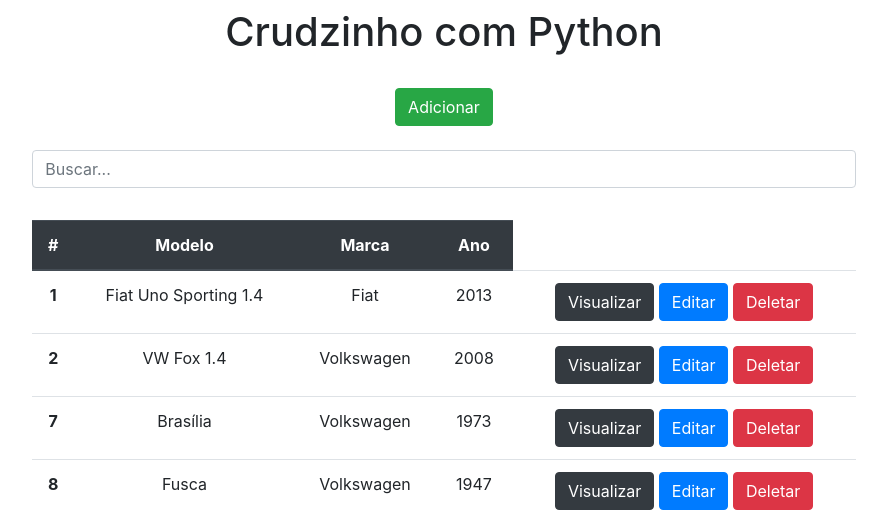
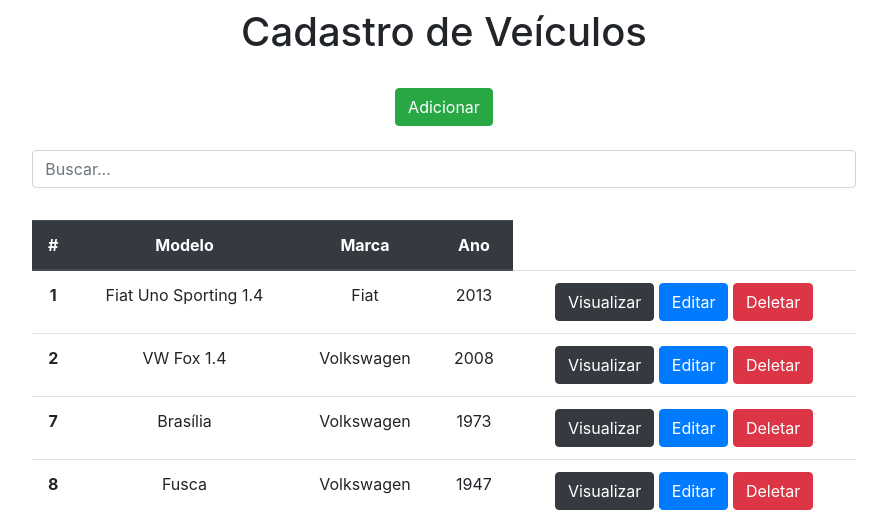
Before and after one commit to riversdiniz/CRUD-com-Python, a Django app: page / in a window 1280 px wide. Shown: the top 521 px of the page, without its empty margins (196-1083 px from the left). Run offline with Django 4.2, Linux system fonts and the light colour scheme; data comes from the database, SQL or seed files in the repository; some libraries are stand-ins or nearby versions.

Commit message:
Correção de título.

```diff
--- a/app/templates/index.html
+++ b/app/templates/index.html
@@ -4,14 +4,14 @@
     <meta charset="UTF-8">
     <meta http-equiv="X-UA-Compatible" content="IE=edge">
     <meta name="viewport" content="width=device-width, initial-scale=1.0">
-    <title>CRUD com Python</title>
+    <title>Cadastro de Veículos</title>
 
     <link rel="stylesheet" href="https://stackpath.bootstrapcdn.com/bootstrap/4.4.1/css/bootstrap.min.css" integrity="sha384-Vkoo8x4CGsO3+Hhxv8T/Q5PaXtkKtu6ug5TOeNV6gBiFeWPGFN9MuhOf23Q9Ifjh" crossorigin="anonymous">
 
 </head>
 <body>
     <div class="col-8 m-auto pt-2 pb-2 text-center">
-        <h1>Crudzinho com Python</h1>
+        <h1>Cadastro de Veículos</h1>
     </div>
 
     <div class="col-8 m-auto pt-3 pb-2 text-center">
```
